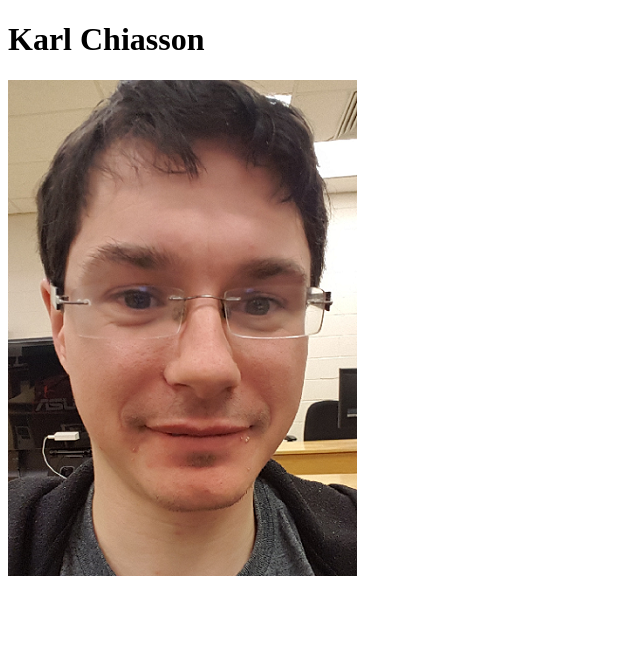
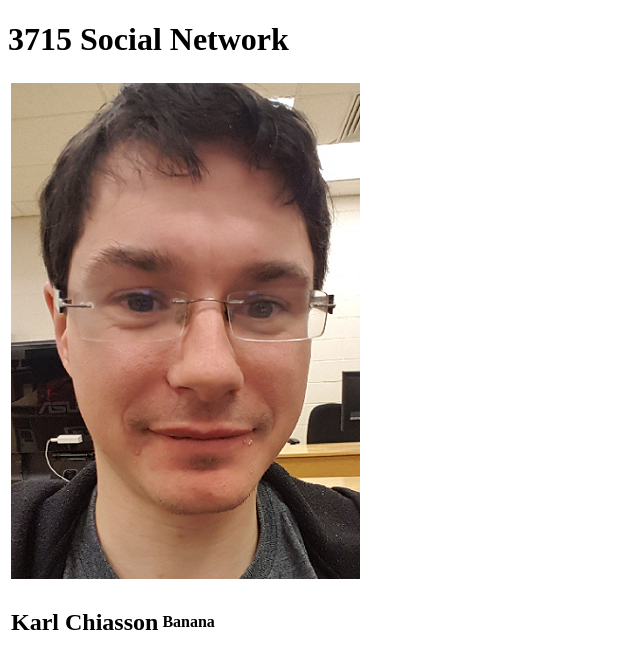
Before and after one commit to pitoucc/CS3715, a plain HTML site: page CS3715/CS_SocialNet_1_11/src/profile_karl.html in a window 1280 px wide. Shown: the whole page, without its empty margins (0-640 px from the left). Drawn offline with Linux system fonts and the light colour scheme.

Commit message:
updated index to include stylesheet reference
updated format in profile_karl

```diff
--- a/CS3715/CS_SocialNet_1_11/src/profile_karl.html
+++ b/CS3715/CS_SocialNet_1_11/src/profile_karl.html
@@ -2,11 +2,18 @@
 <html>
 <head>
 <meta charset="UTF-8">
-<title>3715 Social Network</title>
+<title>3715 Social Network - Karl Chiasson</title>
 </head>
 <body>
-	<h1>Karl Chiasson</h1>
-	<img src="../img/profile/KarlChiasson.png">
-	<p></p>
+	<h1>3715 Social Network</h1>
+	<table>
+		<tr>
+			<th><img src="../img/profile/KarlChiasson.png"></th>
+			<table>
+				<th><h2>Karl Chiasson</h2></th>
+				<th><p>Banana</p></th>
+			</table>
+		</tr>
+	</table>
 </body>
 </html>
```
Also changed, not shown: CS3715/CS_SocialNet_1_11/index.html (+2 -2 lines).
